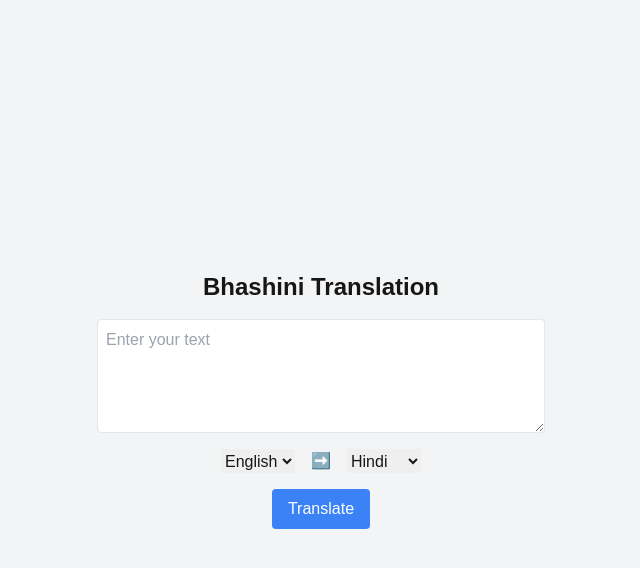
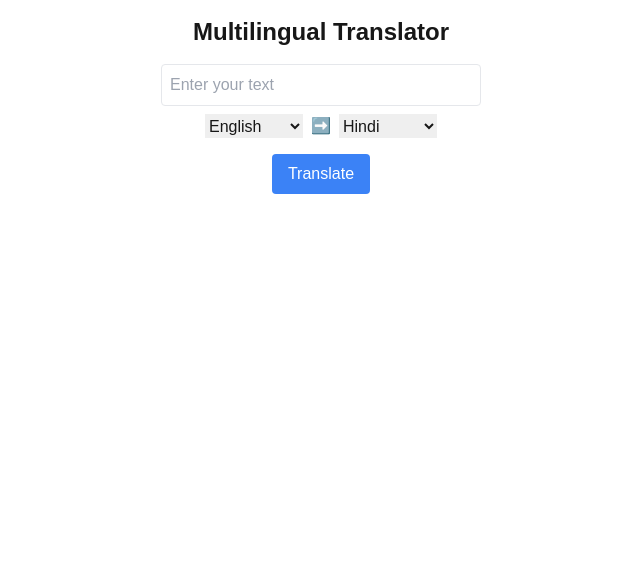
Before and after one commit to NoelG2002/Bhasini-API-front-end, a Next.js app in the folder bhasini-translator/: page / in a window 1280 px wide. Shown: the top 568 px of the page, without its empty margins (319-959 px from the left). Built offline with nearby package versions, Linux system fonts and the light colour scheme.

Commit message:
Update page.tsx

```diff
--- a/bhasini-translator/app/page.tsx
+++ b/bhasini-translator/app/page.tsx
@@ -2,73 +2,83 @@
 import { useState } from "react";
 
 export default function Home() {
-  const [inputText, setInputText] = useState("");
+  const [text, setText] = useState("");
   const [translatedText, setTranslatedText] = useState("");
   const [sourceLang, setSourceLang] = useState("en");
   const [targetLang, setTargetLang] = useState("hi");
 
   const handleTranslate = async () => {
-    const response = await fetch("https://speech-translation.onrender.com/translate", {
+    if (!text) {
+      alert("Please enter text to translate");
+      return;
+    }
+
+    try {
+      const response = await fetch("https://speech-translation.onrender.com/translate/", {
         method: "POST",
         headers: {
           "Content-Type": "application/json",
         },
         body: JSON.stringify({
-        source_text: inputText,
+          source_text: text,
           source_lang: sourceLang,
-        target_lang: targetLang,
+          target_lang: targetLang
         }),
       });
 
       const data = await response.json();
-    setTranslatedText(data.translated_text || "Translation failed.");
+      if (response.ok) {
+        setTranslatedText(data.translated_text);
+      } else {
+        alert(`Error: ${data.detail}`);
+      }
+    } catch (error) {
+      console.error("Translation error:", error);
+      alert("Failed to translate. Check console for details.");
+    }
   };
 
   return (
-    <div className="flex flex-col items-center justify-center min-h-screen bg-gray-100 p-4">
-      <h1 className="text-2xl font-bold mb-4">Bhashini Translation</h1>
+    <div className="flex flex-col items-center p-4">
+      <h1 className="text-2xl font-bold mb-4">Multilingual Translator</h1>
 
-      {/* Input Textbox */}
-      <textarea
-        className="border p-2 rounded w-full max-w-md"
-        rows={4}
+      <input
+        type="text"
+        value={text}
+        onChange={(e) => setText(e.target.value)}
         placeholder="Enter your text"
-        value={inputText}
-        onChange={(e) => setInputText(e.target.value)}
+        className="border p-2 rounded w-80"
       />
 
-      {/* Language Selection */}
-      <div className="flex space-x-4 mt-4">
+      <div className="flex mt-2">
         <select value={sourceLang} onChange={(e) => setSourceLang(e.target.value)}>
           <option value="en">English</option>
           <option value="hi">Hindi</option>
           <option value="ta">Tamil</option>
-          <option value="bn">Bengali</option>
-          {/* Add more languages */}
+          <option value="ml">Malayalam</option>
         </select>
 
-        <span>➡️</span>
+        <span className="mx-2">➡️</span>
 
         <select value={targetLang} onChange={(e) => setTargetLang(e.target.value)}>
           <option value="hi">Hindi</option>
           <option value="en">English</option>
           <option value="ta">Tamil</option>
-          <option value="bn">Bengali</option>
-          {/* Add more languages */}
+          <option value="ml">Malayalam</option>
         </select>
       </div>
 
-      {/* Translate Button */}
-      <button className="bg-blue-500 text-white px-4 py-2 mt-4 rounded" onClick={handleTranslate}>
+      <button
+        onClick={handleTranslate}
+        className="bg-blue-500 text-white px-4 py-2 mt-4 rounded"
+      >
         Translate
       </button>
 
-      {/* Display Translation */}
       {translatedText && (
-        <div className="mt-4 p-3 border bg-white rounded max-w-md">
-          <strong>Translation:</strong>
-          <p>{translatedText}</p>
-        </div>
+        <p className="mt-4 border p-2 rounded w-80 bg-gray-100">
+          <strong>Translation:</strong> {translatedText}
+        </p>
       )}
     </div>
   );
```
Lines whose indentation alone changed are shown as unchanged.
